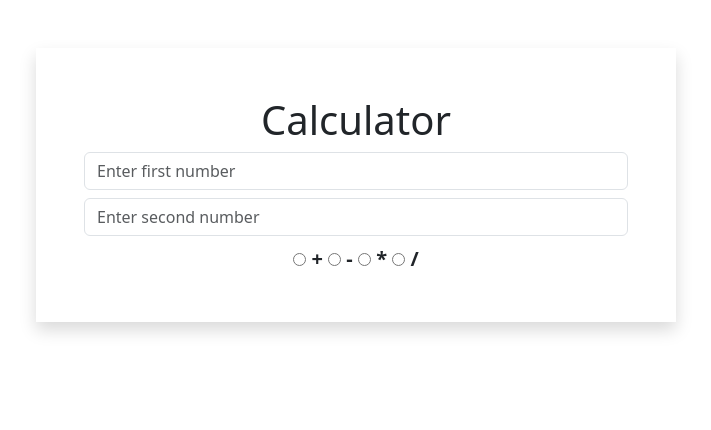
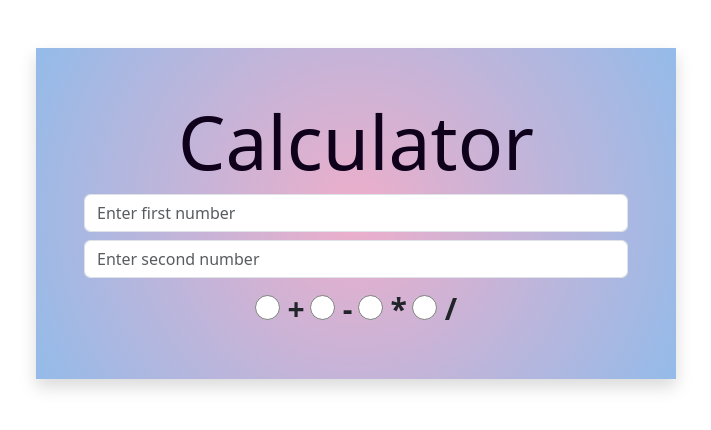
Before and after one commit to ranajainam2006/J-S-PR-3, a plain HTML site: page Tasks/task3/index.html in a window 1280 px wide. Shown: the whole page, without its empty margins (284-995 px from the left). Drawn offline with nearby package versions, Linux system fonts and the light colour scheme.

Commit message:
Add files via upload

```diff
--- a/Tasks/task3/index.html
+++ b/Tasks/task3/index.html
@@ -1,7 +1,3 @@
-
-
-
-
 
 <!DOCTYPE html>
 <html lang="en">
@@ -15,8 +11,10 @@
 </head>
 
 <body>
-    <div class="w-50 p-5 mx-auto mt-5 shadow text-center">
-      <h1 class="text-center text-dark">Calculator</h1>
+    <div class="w-50 p-5 mx-auto mt-5 shadow text-center" style="background: radial-gradient(circle,rgba(238, 174, 202, 1) 0%, rgba(148, 187, 233, 1) 100%);
+;
+">
+      <h1 class="text-center" style="color: rgb(15, 1, 27);font-size: 75px;">Calculator</h1>
 
         <!-- Corrected input IDs -->
         <input id="num1" type="text" class="form-control mb-2" placeholder="Enter first number">
@@ -29,10 +27,10 @@
 
 
 <div class="text-dark" style="font-size: 20px;" >
-    <input type="radio"  name="cals"  onchange="sum(1)"><b> +</b>
-    <input type="radio"  name="cals"  onchange="sum(2)"><b> -</b>
-    <input type="radio"  name="cals"   onchange="sum(3)"><b> *</b>
-    <input type="radio"  name="cals"   onchange="sum(4)"><b> /</b>
+    <input style="height: 25px; width: 25px;;" type="radio"  name="cals"  onchange="sum(1)"><b  style="font-size: 30px; ;"> +</b>
+    <input style="height: 25px; width: 25px;;"  type="radio"  name="cals"  onchange="sum(2)"><b style="font-size: 30px; ;"> -</b>
+    <input style="height: 25px; width: 25px;;"  type="radio"  name="cals"   onchange="sum(3)"><b style="font-size: 30px; ;"> *</b>
+    <input style="height: 25px; width: 25px;;"   type="radio"  name="cals"   onchange="sum(4)"><b  style="font-size: 30px; ;"> /</b>
 
 </div>
 
```
Also changed, not shown: Tasks/task2/index.html (+2 -1 lines), Tasks/task4/index.html (+2 -1 lines), Tasks/task5/index.html (+3 -2 lines), Tasks/Task/index.html (line endings or trailing spaces).
